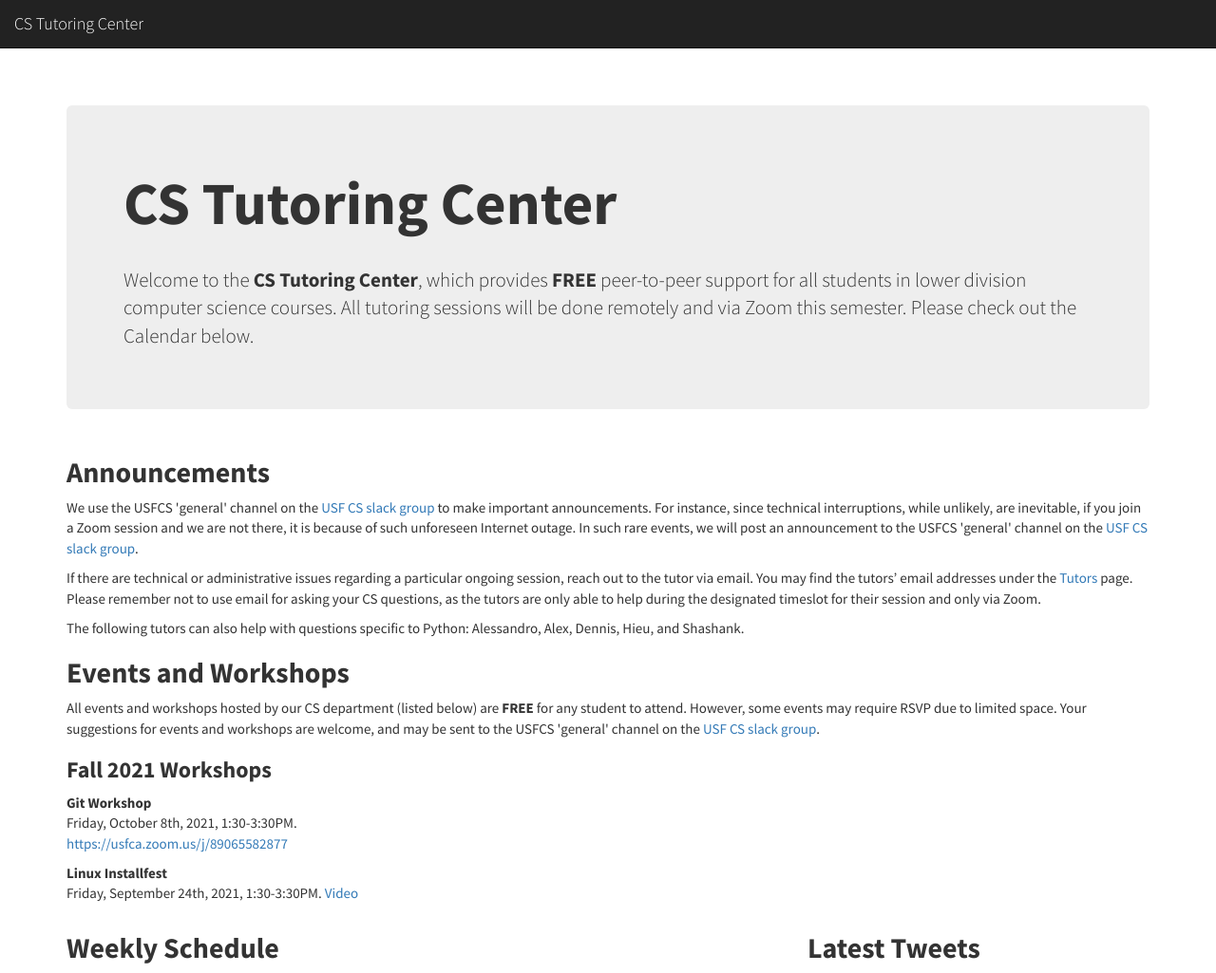
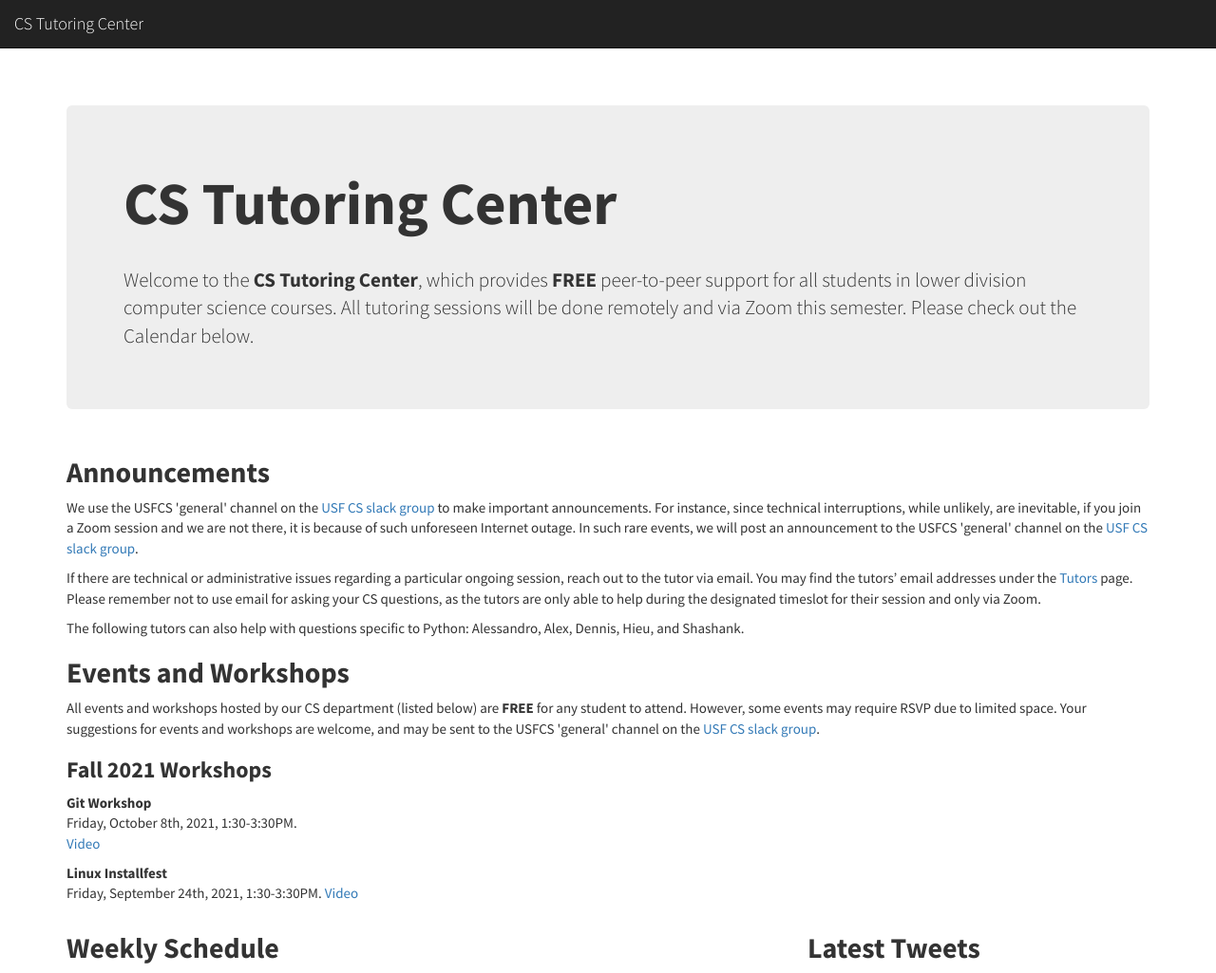
Before and after one commit to CSTutors/CSTutors.github.io, a Jekyll site: the page built from index.html, in a window 1280 px wide. Shown: the top 1025 px of the page at 95% size. Built offline with Jekyll 4.4.1, drawn with Linux system fonts in a browser that asks for light colours; nearby versions of some CDN libraries; comment, search, counter and statistics services are not loaded; grey boxes are pictures that could not be loaded.

Commit message:
Updated workshop video

```diff
--- a/index.html
+++ b/index.html
@@ -71,7 +71,8 @@ title: Home
       <br>
       Friday, October 8th, 2021, 1:30-3:30PM.
       <br>
-      <a href="https://usfca.zoom.us/j/89065582877" target="_blank">https://usfca.zoom.us/j/89065582877</a>
+      <a href="https://www.cs.usfca.edu/~tutoring/Git_Workshop_Live.mp4" target="_blank">Video</a>
+      <!-- <a href="https://usfca.zoom.us/j/89065582877" target="_blank">https://usfca.zoom.us/j/89065582877</a> -->
     </p>
     <p>
       <strong>Linux Installfest</strong>
```
